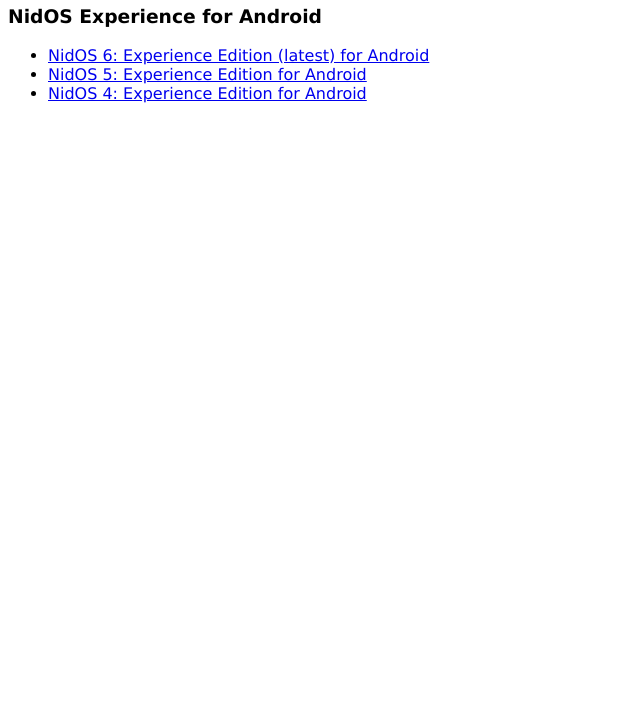
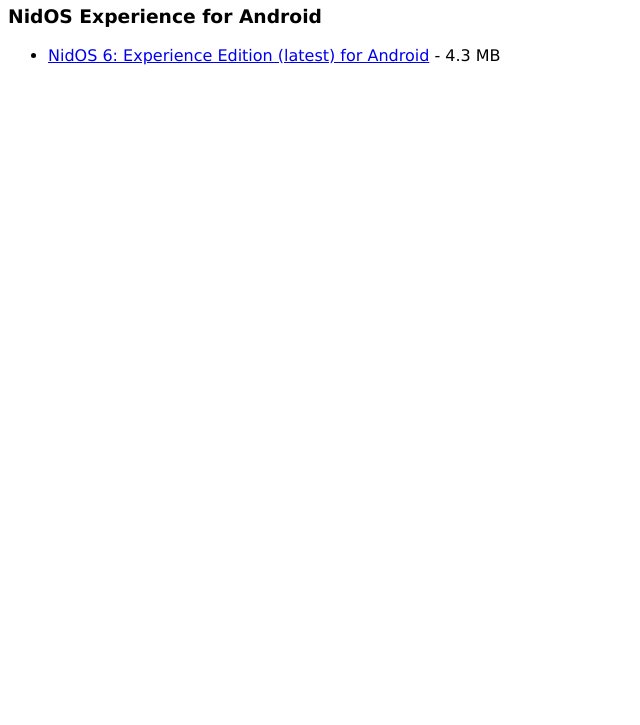
Before and after one commit to apodimsoftware/nidos-website, a plain HTML site: page download.html in a window 1280 px wide. Shown: the part 75-800 px from the top of the page, without its empty margins (0-640 px from the left). Drawn offline with Linux system fonts and the light colour scheme.

Commit message:
Update download.html

```diff
--- a/download.html
+++ b/download.html
@@ -13,9 +13,7 @@
     <h1 style="font-family:verdana">NidOS Downloads</h1>
     <h3 style="font-family:verdana">NidOS Experience for Android</h3>
     <ul>
-      <li style="font-family:verdana"><a href="/android versions/NidOS 6_ExperienceEdition-android-v6.0.1.apk" download>NidOS 6: Experience Edition (latest) for Android</a></li>
-      <li style="font-family:verdana"><a href="/versions/NidOS Experience-5_1_0.apk">NidOS 5: Experience Edition for Android</a></li>
-      <li style="font-family:verdana"><a href="/android versions/NidOS Experience-4_0_0.apk" download>NidOS 4: Experience Edition for Android</a></li>
+      <li style="font-family:verdana"><a href="/android versions/NidOS 6_ExperienceEdition-android-v6.0.1.apk" download>NidOS 6: Experience Edition (latest) for Android</a> - 4.3 MB</li>
     </ul>
   </main>
 
```
